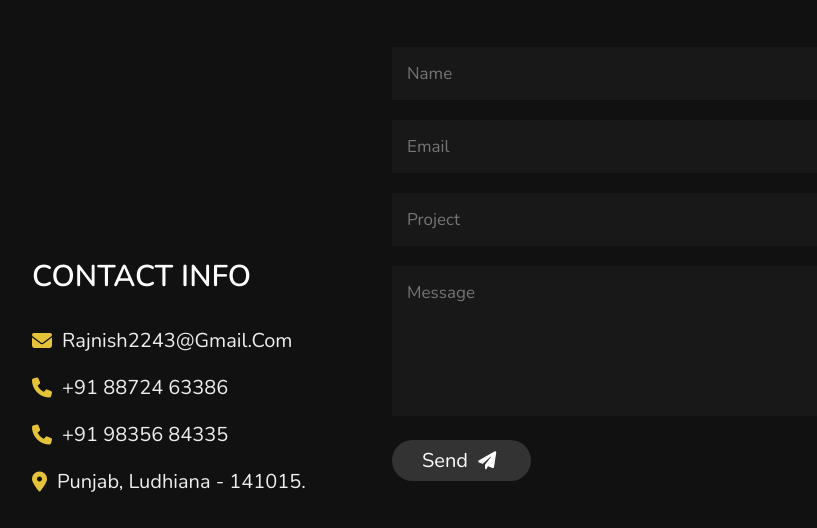
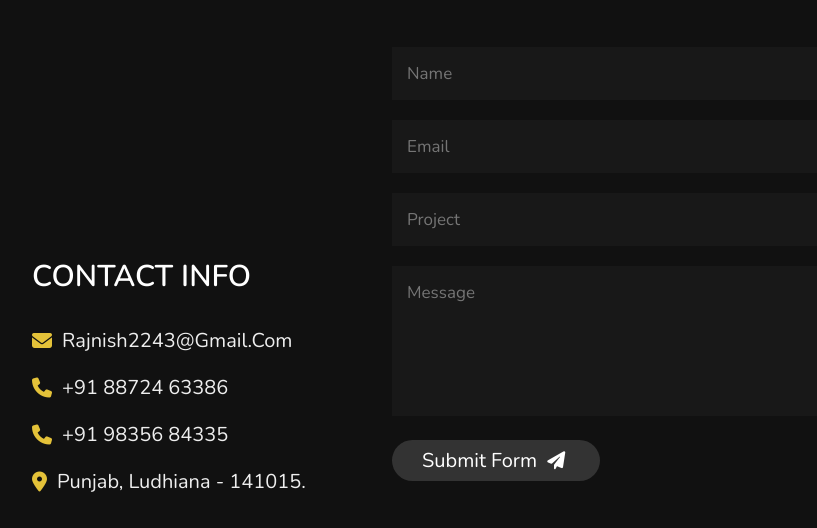
Before and after one commit to raman2243/portfolio, a plain HTML site: page index.html in a window 1280 px wide. Shown: the part 3302-3830 px from the top of the page, without its empty margins (368-1185 px from the left). Drawn offline with nearby package versions, Linux system fonts and the light colour scheme.

Commit message:
Update index.html

```diff
--- a/index.html
+++ b/index.html
@@ -237,10 +237,11 @@
         <form action="https://api.web3forms.com/submit" method="POST">
             <input type="hidden" name="access_key" value="a101d27b-8176-4af9-92c6-2d8f25cb4f62">
             <input type="text" name="name" placeholder="name" class="box">
-            <input type="email" name="email" placeholder="email" class="box">
+            <input type="email"name="email" placeholder="email" class="box">
             <input type="text" name="project" placeholder="project" class="box">
-            <textarea name="message" id="" cols="30" rows="10" class="box message" placeholder="message"></textarea>
-            <button type="submit" class="btn"> send <i class="fas fa-paper-plane"></i> </button>
+            <textarea name="message" cols="30" rows="10" class="box message" placeholder="message"></textarea>
+            <div class="h-captcha" data-captcha="true"></div>
+    <button type="submit" class="btn">Submit Form <i class="fas fa-paper-plane"></i></button>
             <div class="social">
                 <h6 style="font-size: 20px; color:#fff">Follow us</h6>
                 <a href="https://www.facebook.com/people/Raman-Sinha/100010782720022/"><i class="fa fa-facebook"></i> </a>
```
